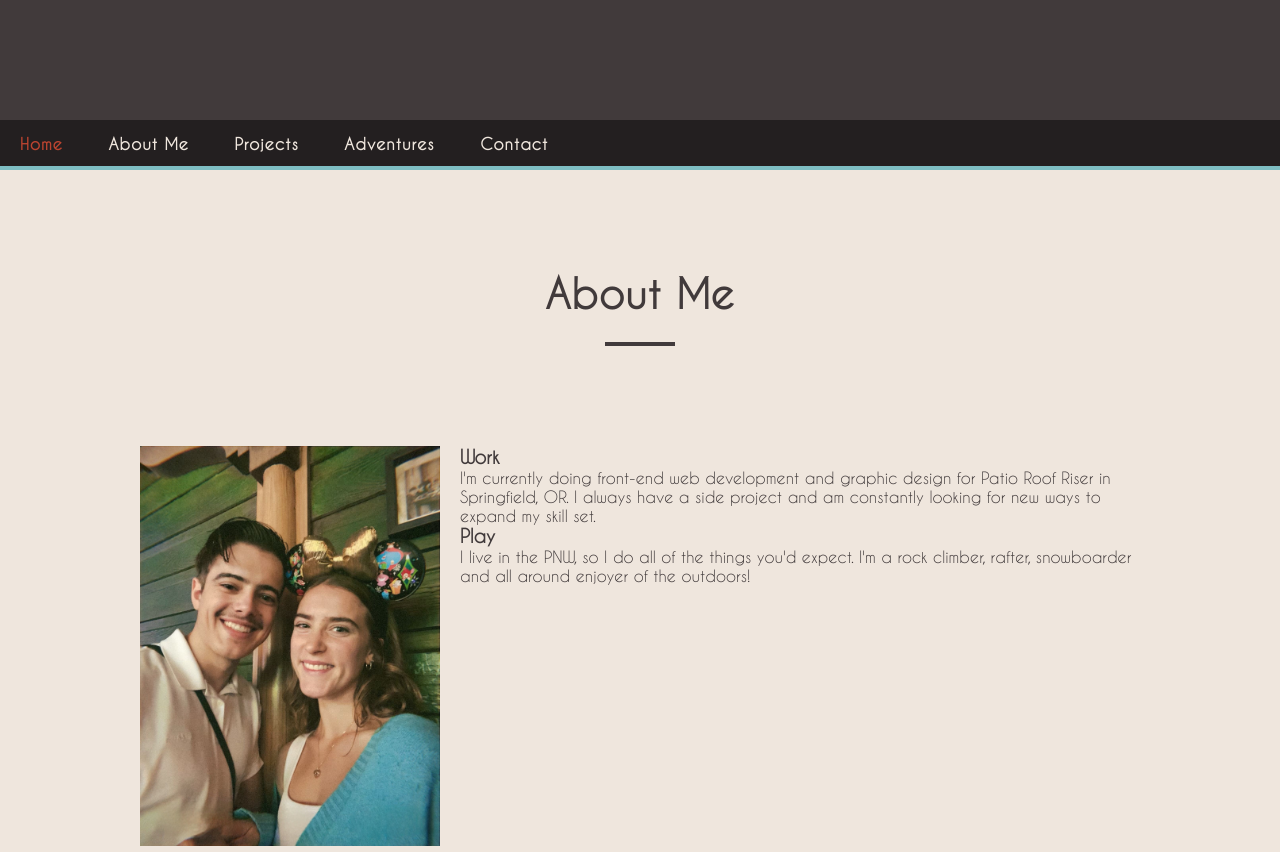
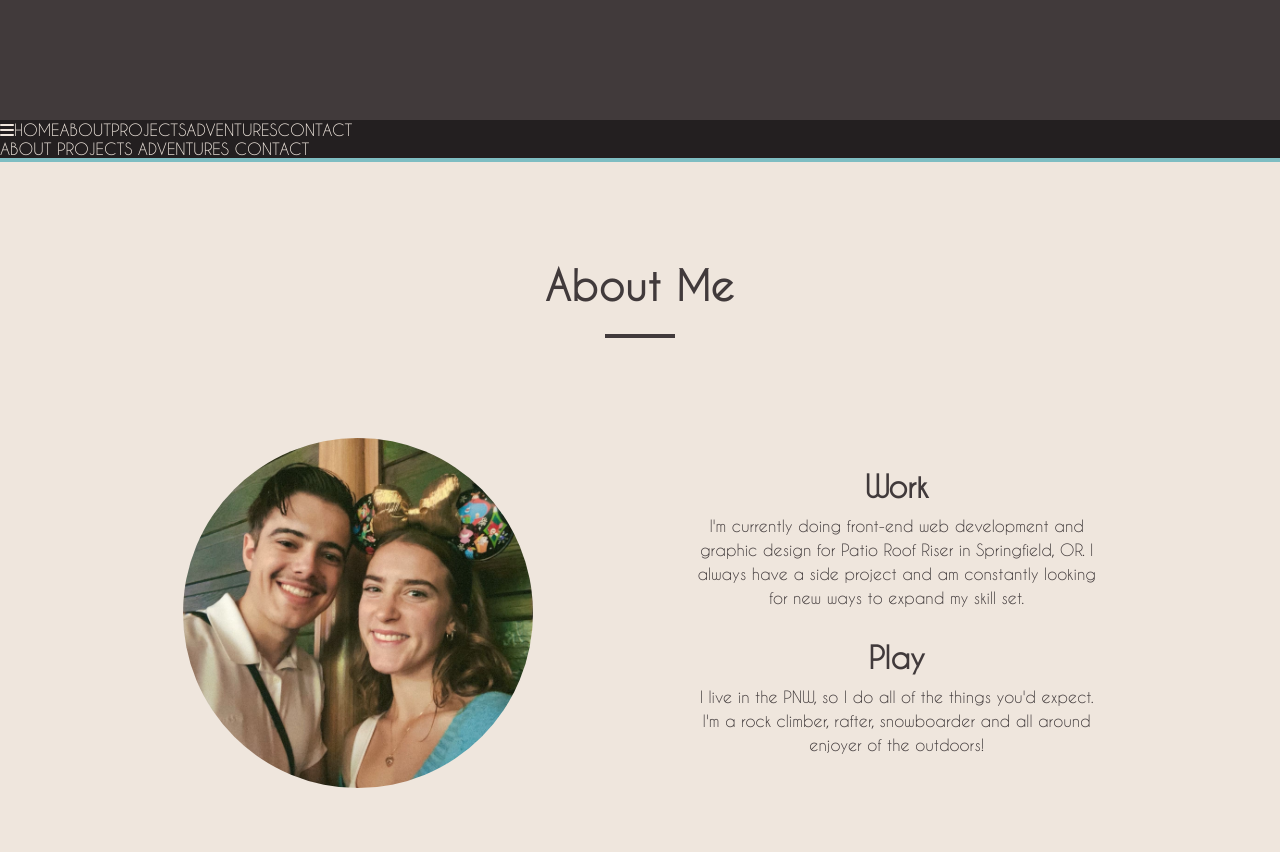
Before and after one commit to KadonDEngle/portfolio-website, a website built with Vite: page index.html in a window 1280 px wide. Shown: the part 680-1532 px from the top of the page. Built offline with nearby package versions, Linux system fonts and the light colour scheme.

Commit message:
Refactoring nav bar

```diff
--- a/index.html
+++ b/index.html
@@ -15,15 +15,22 @@
       <button class="hero__btn">More about me</button>
     </section>
 
-    <header class="nav-bar">
-      <div class="nav-bar__content">
-        <a href="#" data-target="hero" class="nav-bar__page-link">Home</a>
-        <a href="#" data-target="about" class="nav-bar__page-link">About Me</a>
-        <a href="#" data-target="projects" class="nav-bar__page-link">Projects</a>
-        <a href="#" data-target="adventures" class="nav-bar__page-link">Adventures</a>
-        <a href="#" data-target="contact" class="nav-bar__page-link">Contact</a>
+    <nav class="nav-bar">
+      <div class="nav-bar__menu">
+        <a href="javascript:void(0)" class="nav-bar__ham-btn"><i class="fa-solid fa-bars"></i></a>
+        <a href="#" class="nav-bar__menu-link">HOME</a>
+        <a href="#" class="nav-bar__menu-link">ABOUT</a>
+        <a href="#" class="nav-bar__menu-link">PROJECTS</a>
+        <a href="#" class="nav-bar__menu-link">ADVENTURES</a>
+        <a href="#" class="nav-bar__menu-link">CONTACT</a>
       </div>
-    </header>
+      <div class="nav-bar__hamburger-menu">
+        <a href="#" class="nav-bar__menu-link">ABOUT</a>
+        <a href="#" class="nav-bar__menu-link">PROJECTS</a>
+        <a href="#" class="nav-bar__menu-link">ADVENTURES</a>
+        <a href="#" class="nav-bar__menu-link">CONTACT</a>
+      </div>
+    </nav>
 
     <section class="about">
       <h2 class="about__heading">About Me</h2>
--- a/src/components/NavBar.js
+++ b/src/components/NavBar.js
@@ -1,41 +1,42 @@
-import {
-    navBarEl,
-    heroSectionEl,
-    aboutSectionEl,
-    projectsSectionEl,
-    adventuresSectionEl,
-    contactSectionEl,
-} from '../constants.js';
+// import {
+//     navBarEl,
+//     heroSectionEl,
+//     aboutSectionEl,
+//     projectsSectionEl,
+//     adventuresSectionEl,
+//     contactSectionEl,
+// } from '../constants.js';
 
-const sections = {
-    'hero': heroSectionEl,
-    'about': aboutSectionEl,
-    'projects': projectsSectionEl,
-    'adventures': adventuresSectionEl,
-    'contact': contactSectionEl
-};
+// const sections = {
+//     'hero': heroSectionEl,
+//     'about': aboutSectionEl,
+//     'projects': projectsSectionEl,
+//     'adventures': adventuresSectionEl,
+//     'contact': contactSectionEl
+// };
 
 
-const clickHandler = event => {
-    event.preventDefault();
+// const clickHandler = event => {
+//     event.preventDefault();
 
-    const target = event.target.dataset.target;
+//     const target = event.target.dataset.target;
 
-    if (target && sections[target]) {
-        sections[target].scrollIntoView({behavior: 'smooth'});
-    }
-};
+//     if (target && sections[target]) {
+//         sections[target].scrollIntoView({behavior: 'smooth'});
+//     }
+// };
 
-const checkActiveSection =  () => {
-    for (const [key, section] of Object.entries(sections)) {
-        const rect = section.getBoundingClientRect();
-        if (rect.top <= 0) {
-            document.querySelector('.nav-bar__page-link--active')?.classList.remove('nav-bar__page-link--active');
-            document.querySelector(`[data-target=${key}]`)?.classList.add('nav-bar__page-link--active');
-        }
-    }
-};
+// const checkActiveSection =  () => {
+//     for (const [key, section] of Object.entries(sections)) {
+//         const rect = section.getBoundingClientRect();
+//         if (rect.top <= 0) {
+//             document.querySelector('.nav-bar__page-link--active')?.classList.remove('nav-bar__page-link--active');
+//             document.querySelector(`[data-target=${key}]`)?.classList.add('nav-bar__page-link--active');
+//         }
+//     }
+// };
 
-navBarEl.addEventListener('click', clickHandler);
 
-window.addEventListener('scroll', checkActiveSection);
+// navBarEl.addEventListener('click', clickHandler);
+
+// window.addEventListener('scroll', checkActiveSection);
--- a/src/style.css
+++ b/src/style.css
@@ -114,40 +114,27 @@ input {
 /* NAV BAR */
 .nav-bar {
   background-color: #231F20;
-  height: 50px;
-  display: flex;
-  align-items: center;
   border-bottom: 4px solid #7EBDC2;
   position: sticky;
   top: 0;
 }
 
-.nav-bar__page-link {
-  display: inline;
-  cursor: pointer;
-  font-size: 16px;
-  padding: 12px 20px;
-  font-weight: bold;
-  letter-spacing: 1px;
-  transition: color 0.3s;
+.nav-bar__menu {
+  display: flex;
 }
 
-.nav-bar__page-link:hover {
-  color: #BB4430;
-}
-
-.nav-bar__page-link--active {
-  color: #BB4430;
+.nav-bar__ham-btn {
+  float: right;
 }
 
 /* ABOUT ME */
 .about {
-  height: 100vh;
   background-color: #EFE6DD;
   display: flex;
   flex-direction: column;
   align-items: center;
-  padding-top: 100px;
+  padding: 100px 20px;
+  text-align: center;
 }
 
 .about__heading {
@@ -158,23 +145,44 @@ input {
 }
 
 .about__content {
-  max-width: 1000px;
   display: flex;
+  justify-content: space-evenly;
+  align-items: center;
+  width: 100%;
+  max-width: 1200px;
   gap: 20px;
 }
 
-.about__image-containeir {
-  flex: 1;
+.about__image-container {
+  border-radius: 50%;
+  overflow: hidden;
+  width: 350px;
+  height: 350px;
 }
 
 .about__image {
-  max-width: 300px;
-  height: auto;
+  width: 100%;
+  height: 100%;
+  object-fit: cover;
 }
 
 .about__text {
-  flex: 2;
-  color:#413A3B;
+  display: flex;
+  flex-direction: column;
+  gap: 30px;
+  color: #413A3B;
+  max-width: 400px;
+}
+
+.about__work__heading,
+.about__play__heading {
+  font-size: 30px;
+  margin-bottom: 10px;
+}
+
+.about__work__paragraph,
+.about__play__paragraph {
+  line-height: 1.5;
 }
 
 /* PROJECTS */
@@ -276,3 +284,23 @@ input {
 .footer__footnote__year {
   color: #BB4430;
 }
+
+
+
+
+/* RESPONSIVE DESIGN */
+@media screen and (max-width: 850px) {
+  .spacer-line--dark {
+    margin-bottom: 50px;
+  }
+
+  .about__content {
+    flex-direction: column;
+  }
+
+  .about__image-container {
+    margin-bottom: 20px;
+    width: 250px;
+    height: 250px;
+  }
+}
```
